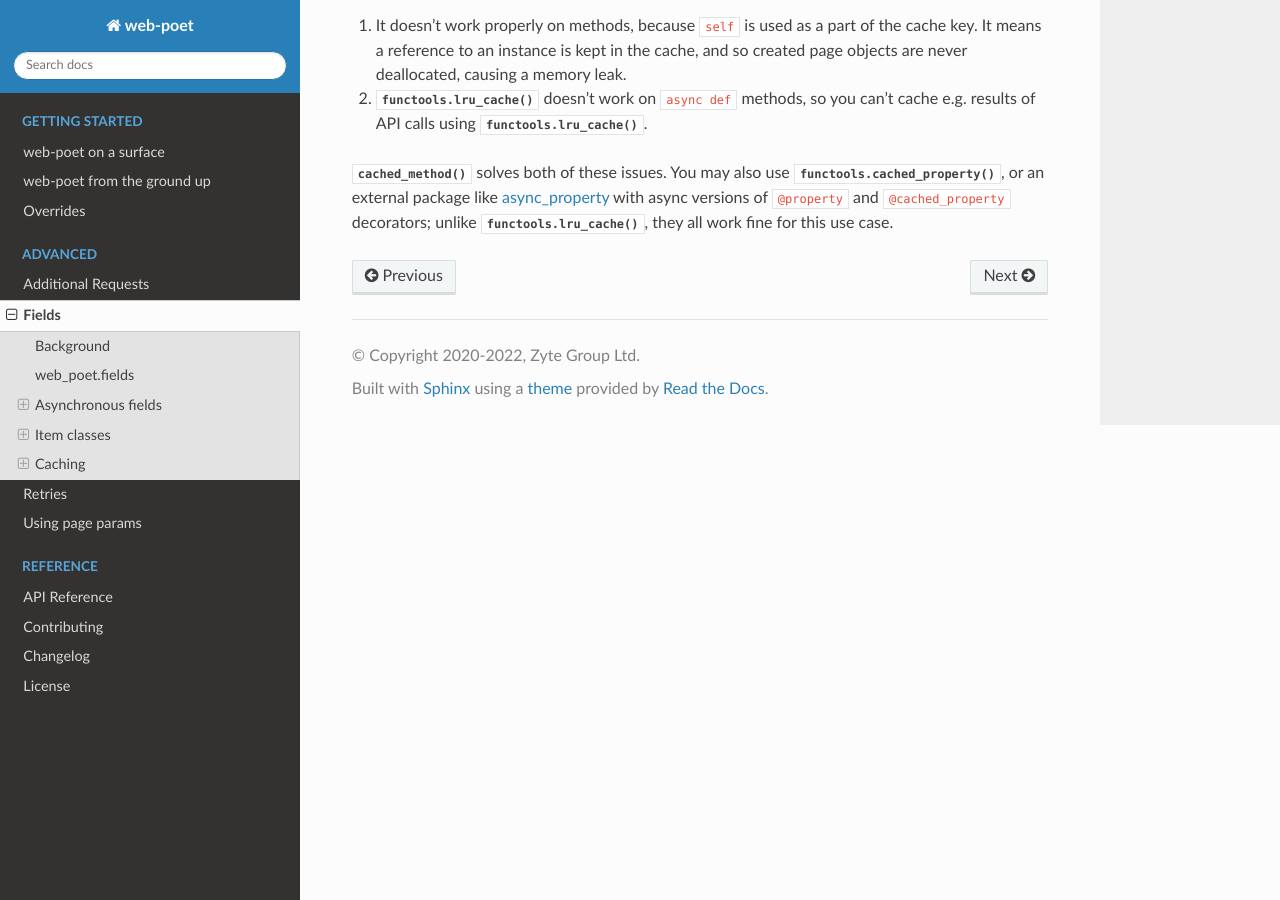
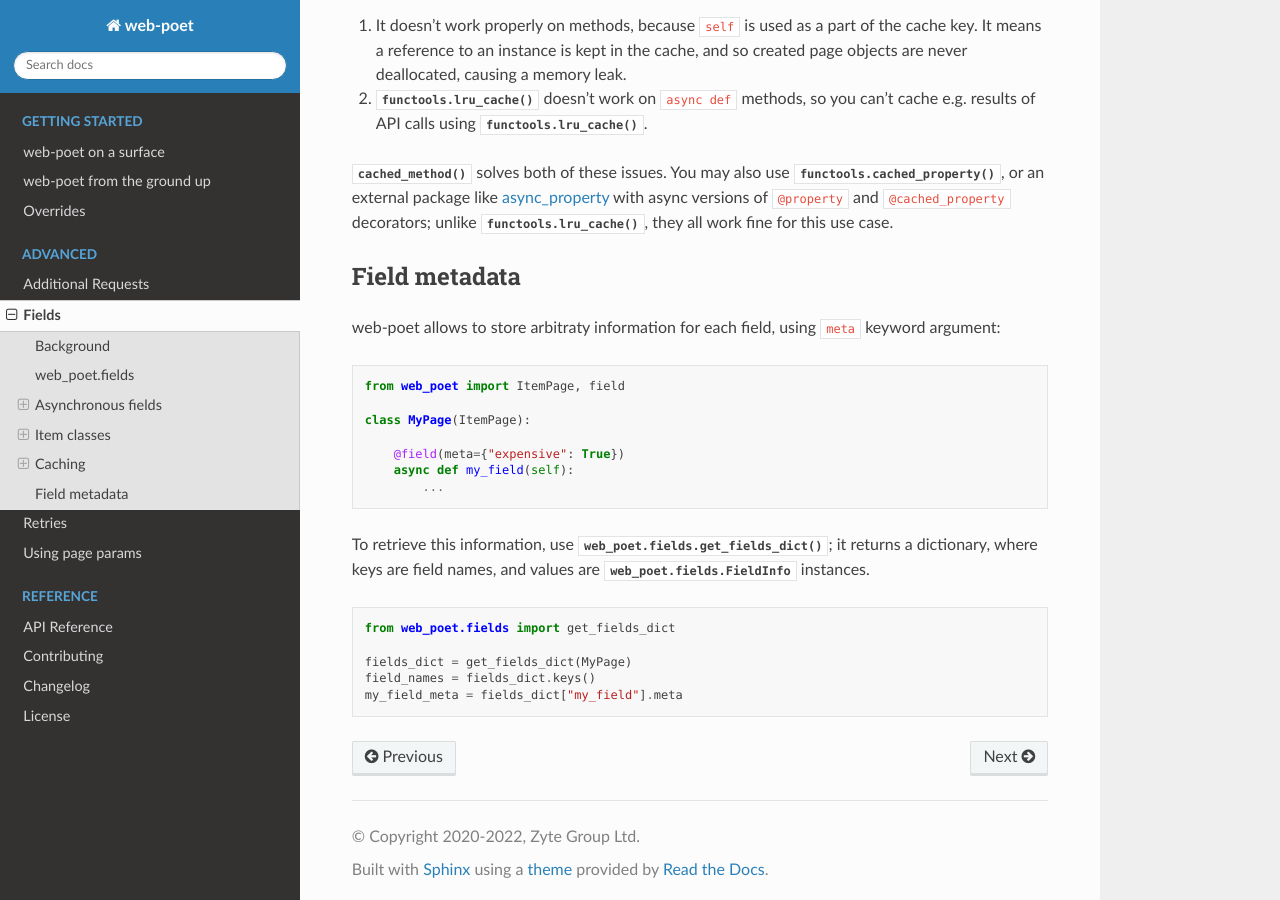
Before and after one commit to scrapinghub/web-poet, a Sphinx documentation site: the page built from docs/advanced/fields.rst, in a window 1280 px wide and 900 px high, scrolled down 8748 px. Built offline with Sphinx 7.4.7 and the Read the Docs theme 2.0.0, drawn with Linux system fonts in a browser that asks for light colours.

Commit message:
rename fields_dict to get_fields_dict; add docs.

```diff
--- a/docs/advanced/fields.rst
+++ b/docs/advanced/fields.rst
@@ -489,3 +489,31 @@ with async versions of ``@property`` and ``@cached_property`` decorators; unlike
 :func:`functools.lru_cache`, they all work fine for this use case.
 
 .. _async_property: https://github.com/ryananguiano/async_property
+
+Field metadata
+--------------
+
+web-poet allows to store arbitraty information for each field, using
+``meta`` keyword argument:
+
+.. code-block:: python
+
+    from web_poet import ItemPage, field
+
+    class MyPage(ItemPage):
+
+        @field(meta={"expensive": True})
+        async def my_field(self):
+            ...
+
+To retrieve this information, use :func:`web_poet.fields.get_fields_dict`; it
+returns a dictionary, where keys are field names, and values are
+:class:`web_poet.fields.FieldInfo` instances.
+
+.. code-block:: python
+
+    from web_poet.fields import get_fields_dict
+
+    fields_dict = get_fields_dict(MyPage)
+    field_names = fields_dict.keys()
+    my_field_meta = fields_dict["my_field"].meta
```
Also changed, not shown: 2 other files.
